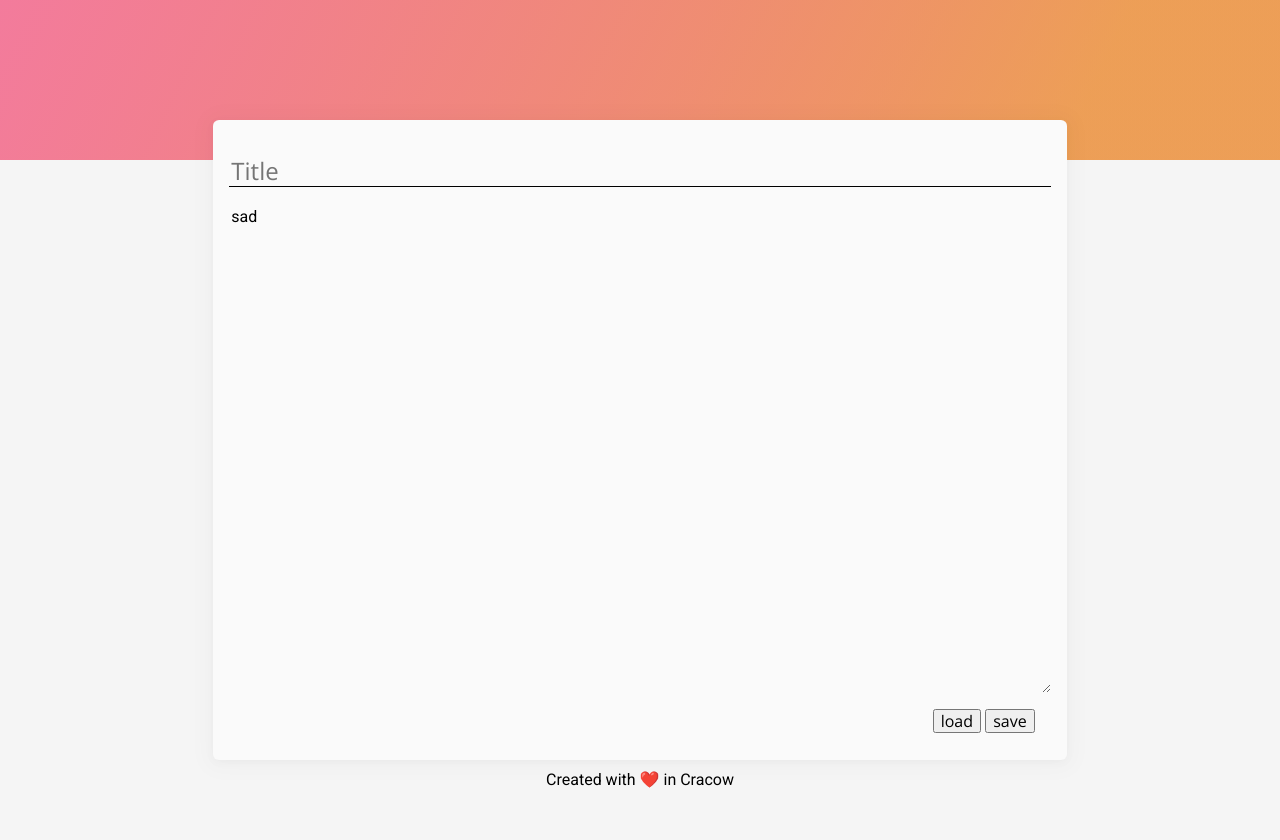
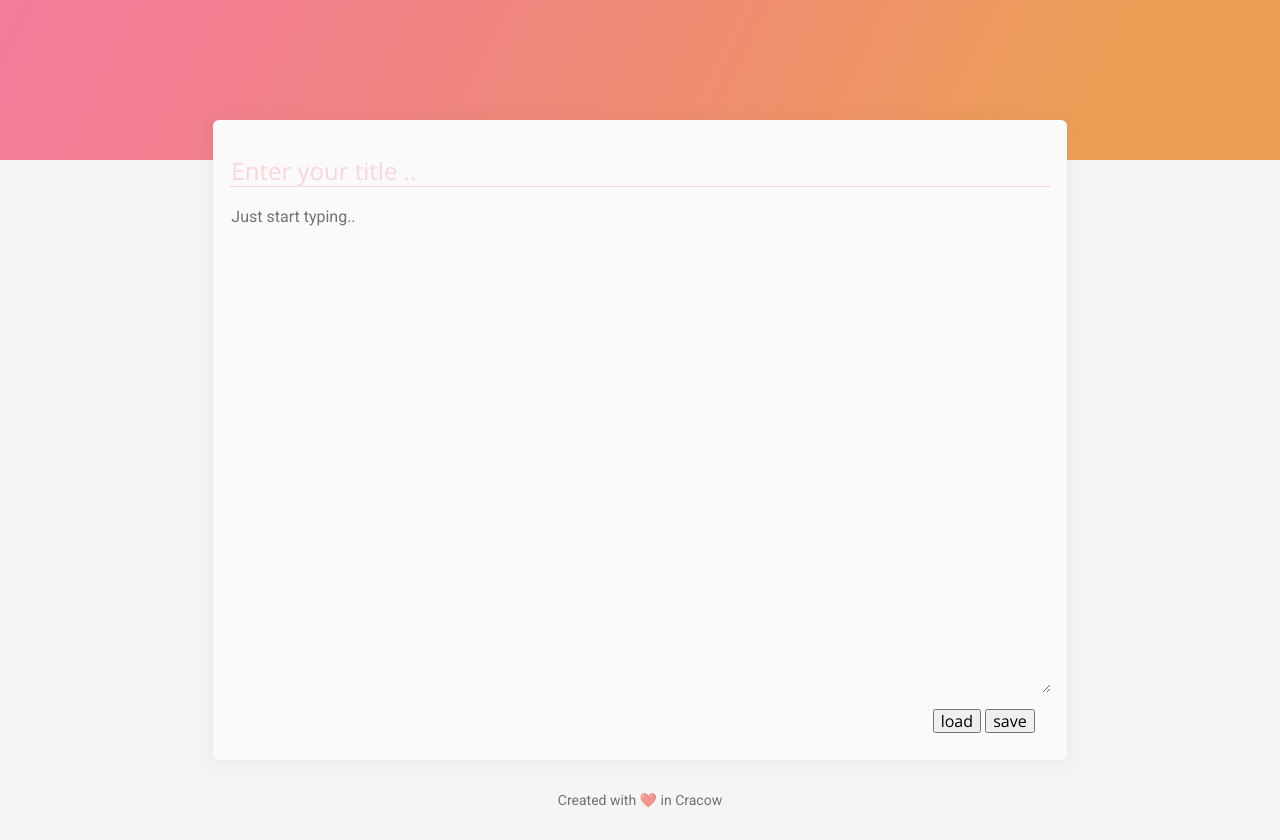
Before and after one commit to mateuszkornecki/simple-editor, a website built with webpack: page src/content/index.html in a window 1280 px wide. Shown: the part 640-1480 px from the top of the page. Built offline with nearby package versions, Linux system fonts and the light colour scheme; files whose address does not match are found by name.

Commit message:
improved layout, textarea and input styling

```diff
--- a/src/content/index.html
+++ b/src/content/index.html
@@ -26,13 +26,16 @@
 
 <body>
     <!--TODO: ADD FORM FEATURES-->
+    <!-- ! IT SHOULD BE BETTER WITH SUBGRID-->
     <div class="header__background"></div>
     <header class="header">
         <div class="header__wrapper">
             <h1 class="header__heading">Simple editor</h1>
-            <span class="header__description">Prosty edytor tekstowy, przechowujący wpisaną treść w xx pamięci,
-                całkowicie odporny na odświerzanie. <br> UI strony zainspirowane layoutem
-                <a class="header__link" href="#">conventionalcommits.org</a></span>
+            <span class="header__description">
+                Prosty edytor tekstowy, przechowujący wpisaną treść w xx pamięci,
+                całkowicie odporny na odświerzanie. <br>
+                UI strony zainspirowane layoutem <a class="header__link" href="#">conventionalcommits.org</a>
+            </span>
             <ul class="navigation__list">
                 <li class="navigation__item">
                     <a href="#editor" class="navigation__link">Editor</a>
@@ -46,20 +49,24 @@
     </header>
     <div class="header__background"></div>
     <main class="main" id="editor">
-    </main>
-    <div class="editor">
         <h2 class="editor__heading">
-            <input class="editor__title" placeholder="Title">
+            <input class="editor__title" placeholder="Enter your title ..">
         </h2>
-        <textarea class="editor__text-area" placeholder="Just start typing..">sad</textarea>
+        <textarea class="editor__text-area" placeholder="Just start typing.."></textarea>
         <div class="editor__wrapper">
             <button> load </button>
             <button> save </button>
         </div>
+    </main>
+    <div class="main__background">
     </div>
+    <footer class="footer">
+        Created with ❤️ in Cracow
+    </footer>
+    <div class="footer__background"></div>
 
-    <div class="footer">Created with ❤️ in Cracow</div>
-    <script src="js/main.js"></script>
+    <script src=" js/main.js ">
+    </script>
 </body>
 
 </html>
--- a/src/scss/_variables.scss
+++ b/src/scss/_variables.scss
@@ -3,3 +3,7 @@ $yellow: #F9C802;
 $lightgray: #F5F5F5;
 $white: #FEFEFE;
 $white-bg: #FAFAFA;
+$black38: rgba(0, 0, 0, 0.541327);
+$black54: rgba(0, 0, 0, 0.541327);
+$black87: rgba(0, 0, 0, 0.87);
+$pink38: rgba(249, 154, 171, 0.38);
--- a/src/scss/main.scss
+++ b/src/scss/main.scss
@@ -22,26 +22,26 @@
         }
 
         .editor {
-            background-color: $white-bg;
-            box-shadow: 0 2px 10px 0 rgba(0, 0, 0, .03), 0 2px 20px 10px rgba(0, 0, 0, .02);
-            grid-area: 2 / 2 / 6 / 6;
-            z-index: 5;
-            border-radius: 6px;
-            padding: 16px;
-            display: flex;
-            flex-direction: column;
             &__text-area {
                 font-family: 'Roboto', sans-serif;
+                color: $black87;
                 min-width: 90%;
                 min-height: 80%;
                 background-color: $white-bg;
                 border: none;
+                &::placeholder {
+                    color: $black38;
+                }
             }
             &__title {
+                color: #F479A6;
                 background-color: $white-bg;
                 border: 0px;
-                border-bottom: 1px solid black;
+                border-bottom: 1px solid $pink38;
                 min-width: 100%;
+                &::placeholder {
+                    color: $pink38;
+                }
             }
             &__wrapper {
                 align-self: flex-end;
@@ -51,11 +51,18 @@
 
         .footer {
             font-family: 'Roboto', sans-serif;
+            font-size: 0.875rem;
+            color: $black38;
             background-color: $lightgray;
-            grid-area: 5 / 1 / 7 / 7;
             display: flex;
             justify-content: center;
             align-items: center;
+            grid-area: 6 / 2 / 7 / 6;
+            z-index: 2;
+            &__background {
+                grid-area: 5 / 1 / 7 / 7;
+                background-color: $lightgray;
+            }
         }
 
         .header {
@@ -92,8 +99,18 @@
         }
 
         .main {
-            background-color: $lightgray;
-            grid-area: 3 / 1 / 5 / 7;
+            background-color: $white-bg;
+            box-shadow: 0 2px 10px 0 rgba(0, 0, 0, .03), 0 2px 20px 10px rgba(0, 0, 0, .02);
+            grid-area: 2 / 2 / 6 / 6;
+            z-index: 5;
+            border-radius: 6px;
+            padding: 16px;
+            display: flex;
+            flex-direction: column;
+            &__background {
+                background-color: $lightgray;
+                grid-area: 3 / 1 / 5 / 7;
+            }
         }
 
         .navigation {
```
Also changed, not shown: dist/css/main.css, dist/index.html, 1 other file.
